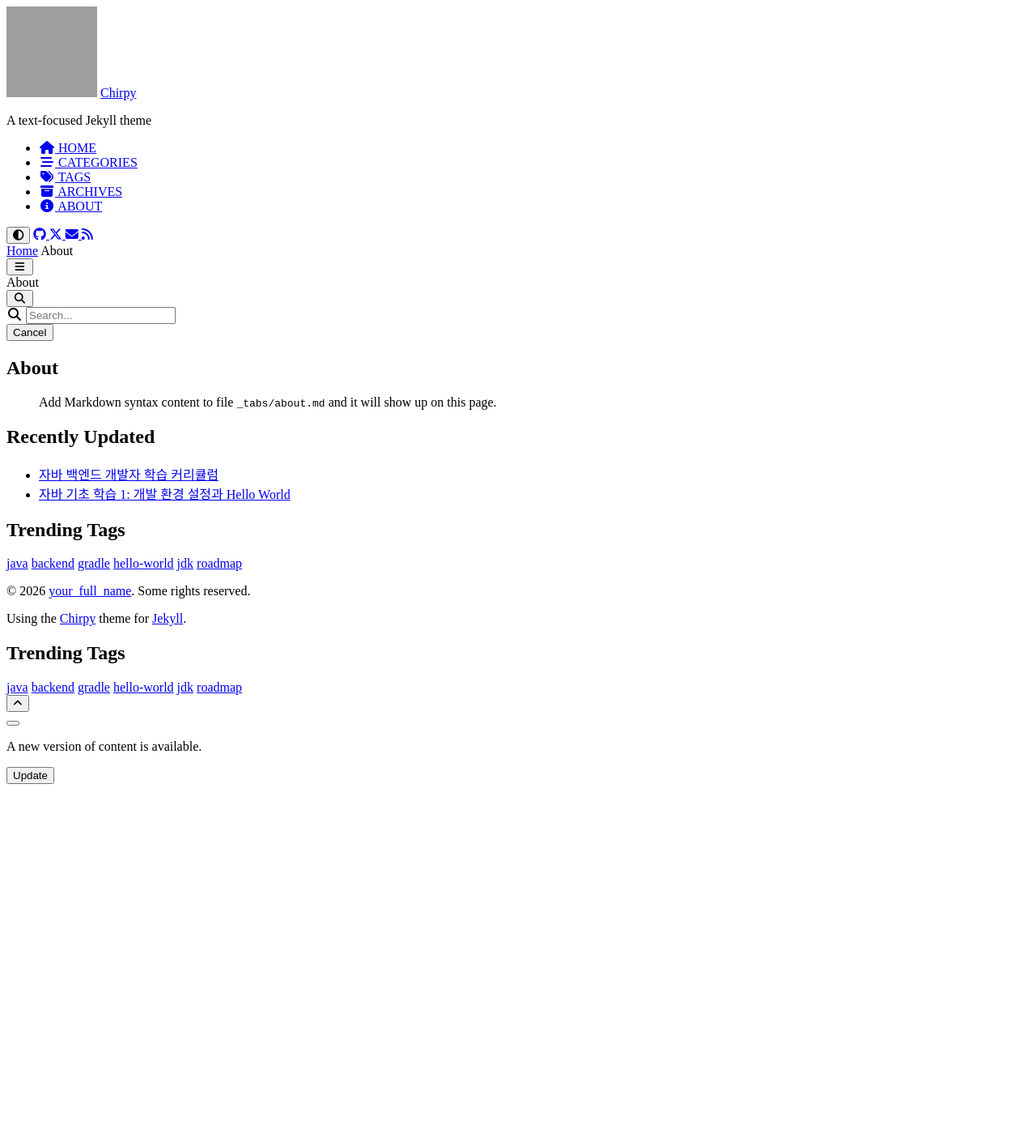
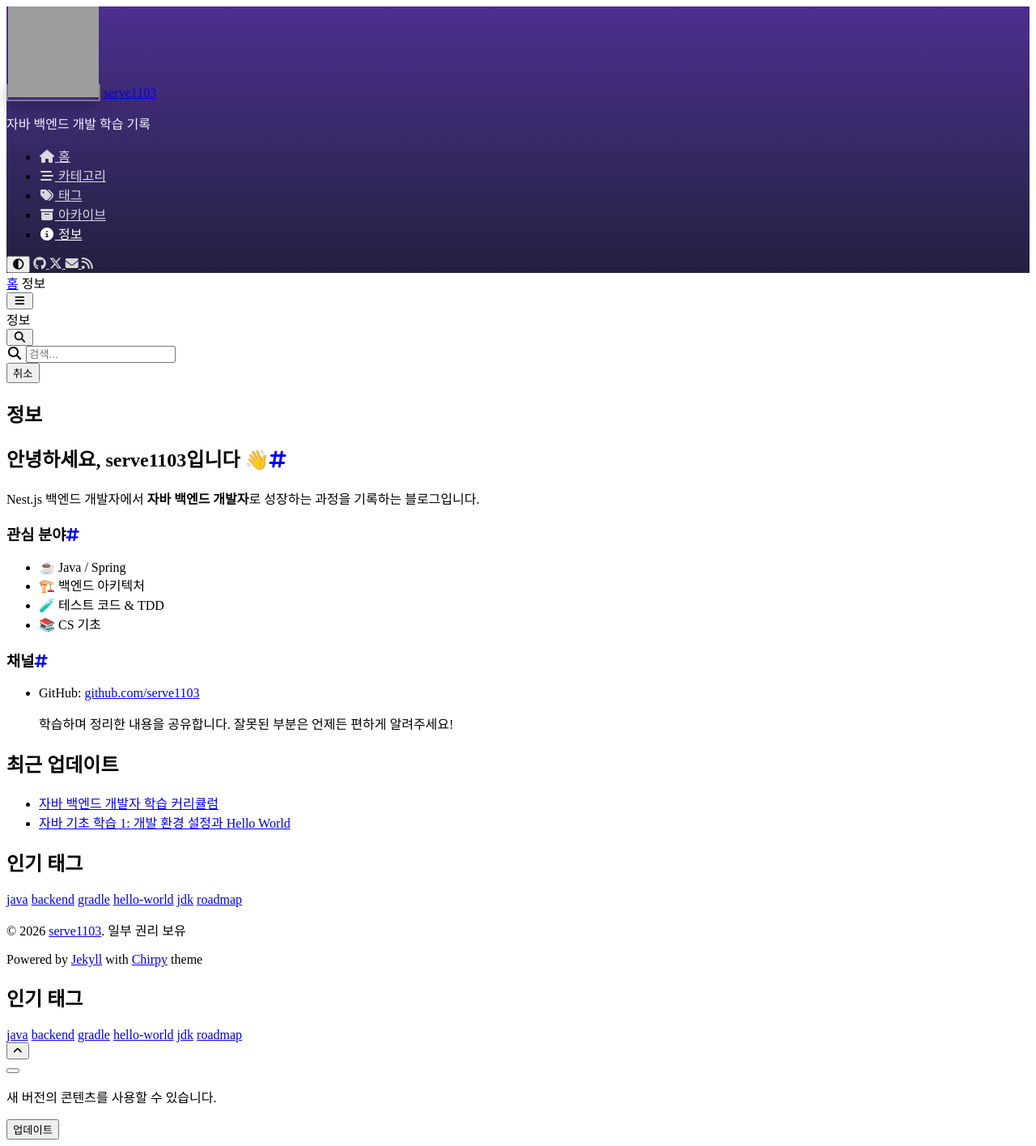
Before and after one commit to serve1103/serve1103.github.io, a Jekyll site: the page built from _tabs/about.md, in a window 1280 px wide. Shown: the whole page at 81% size. Built offline with Jekyll 4.4.1, drawn with Linux system fonts in a browser that asks for light colours; cached includes are drawn as plain includes; nearby versions of some CDN libraries; before the commit the page ends 976 px from its top, so only the background shows below that; grey boxes are pictures that could not be loaded.

Commit message:
블로그 개인화: 제목·한국어 UI·프로필·사이드바 디자인
- 제목/부제를 serve1103 자바 백엔드 블로그로 변경
- UI 언어 한국어(ko-KR) 적용
- 모노그램 아바타(assets/img/avatar.svg) 추가
- 소셜/저작권 정보를 serve1103으로 설정
- 사이드바 그라데이션 커스텀 스타일 추가
- About 페이지 소개 작성

Co-Authored-By: Claude Opus 4.8 (1M context) <noreply@anthropic.com>

```diff
--- a/_config.yml
+++ b/_config.yml
@@ -6,7 +6,7 @@ theme: jekyll-theme-chirpy
 # The language of the webpage › http://www.lingoes.net/en/translator/langcode.htm
 # If it has the same name as one of the files in folder `_data/locales`, the layout language will also be changed,
 # otherwise, the layout language will use the default value of 'en'.
-lang: en
+lang: ko-KR
 
 # Change to your timezone › https://kevinnovak.github.io/Time-Zone-Picker
 timezone: Asia/Seoul
@@ -14,12 +14,12 @@ timezone: Asia/Seoul
 # jekyll-seo-tag settings › https://github.com/jekyll/jekyll-seo-tag/blob/master/docs/usage.md
 # ↓ --------------------------
 
-title: Chirpy # the main title
+title: serve1103 # the main title
 
-tagline: A text-focused Jekyll theme # it will display as the subtitle
+tagline: 자바 백엔드 개발 학습 기록 # it will display as the subtitle
 
 description: >- # used by seo meta and the atom feed
-  A minimal, responsive and feature-rich Jekyll theme for technical writing.
+  Nest.js 개발자가 자바 백엔드로 성장하며 남기는 학습 기록과 개발 노트.
 
 # Fill in the protocol & hostname for your site.
 # E.g. 'https://username.github.io', note that it does not end with a '/'.
@@ -29,19 +29,17 @@ github:
   username: serve1103 # change to your GitHub username
 
 twitter:
-  username: twitter_username # change to your Twitter username
+  username: # change to your Twitter username
 
 social:
   # Change to your full name.
   # It will be displayed as the default author of the posts and the copyright owner in the Footer
-  name: your_full_name
-  email: example@domain.com # change to your email address
+  name: serve1103
+  email: # change to your email address
   links:
     # The first element serves as the copyright owner's link
-    - https://twitter.com/username # change to your Twitter homepage
-    - https://github.com/username # change to your GitHub homepage
+    - https://github.com/serve1103 # GitHub 홈
     # Uncomment below to add more social links
-    # - https://www.facebook.com/username
     # - https://www.linkedin.com/in/username
 
 # Site Verification Settings
@@ -88,7 +86,7 @@ pageviews:
 #     light — Use the light color scheme
 #     dark — Use the dark color scheme
 #
-theme_mode: # [light | dark]
+theme_mode: # [light | dark]  # 비워두면 라이트/다크 토글 버튼이 생김
 
 # The CDN endpoint for media resources.
 # Notice that once it is assigned, the CDN url
@@ -98,7 +96,7 @@ theme_mode: # [light | dark]
 cdn: "https://chirpy-img.netlify.app"
 
 # the avatar on sidebar, support local or CORS resources
-avatar: "/commons/avatar.jpg"
+avatar: "/assets/img/avatar.svg"
 
 # The URL of the site-wide social preview image used in SEO `og:image` meta tag.
 # It can be overridden by a customized `page.image` in front matter.
--- a/_tabs/about.md
+++ b/_tabs/about.md
@@ -4,5 +4,18 @@ icon: fas fa-info-circle
 order: 4
 ---
 
-> Add Markdown syntax content to file `_tabs/about.md`{: .filepath } and it will show up on this page.
+## 안녕하세요, serve1103입니다 👋
+
+Nest.js 백엔드 개발자에서 **자바 백엔드 개발자**로 성장하는 과정을 기록하는 블로그입니다.
+
+### 관심 분야
+- ☕ Java / Spring
+- 🏗️ 백엔드 아키텍처
+- 🧪 테스트 코드 & TDD
+- 📚 CS 기초
+
+### 채널
+- GitHub: [github.com/serve1103](https://github.com/serve1103)
+
+> 학습하며 정리한 내용을 공유합니다. 잘못된 부분은 언제든 편하게 알려주세요!
 {: .prompt-tip }
--- a/assets/css/jekyll-theme-chirpy.scss
+++ b/assets/css/jekyll-theme-chirpy.scss
@@ -9,3 +9,29 @@
 ';
 
 /* append your custom style below */
+
+/* ── 사이드바: 아바타 색감과 어울리는 그라데이션 ── */
+#sidebar {
+  background: linear-gradient(180deg, #4b2f8f 0%, #3a2a6b 45%, #22203f 100%);
+
+  .site-title a,
+  .site-subtitle {
+    color: #f3f0ff !important;
+  }
+
+  .sidebar-bottom .mode-toggle,
+  .nav .nav-item .nav-link,
+  .sidebar-bottom a {
+    color: rgba(255, 255, 255, 0.82) !important;
+  }
+
+  .nav .nav-item.active .nav-link {
+    color: #fff !important;
+  }
+
+  /* 프로필 사진 테두리를 살짝 밝게 */
+  #avatar {
+    border: 2px solid rgba(255, 255, 255, 0.35);
+    box-shadow: 0 4px 18px rgba(0, 0, 0, 0.28);
+  }
+}
```
Also changed, not shown: assets/img/avatar.svg (added).
